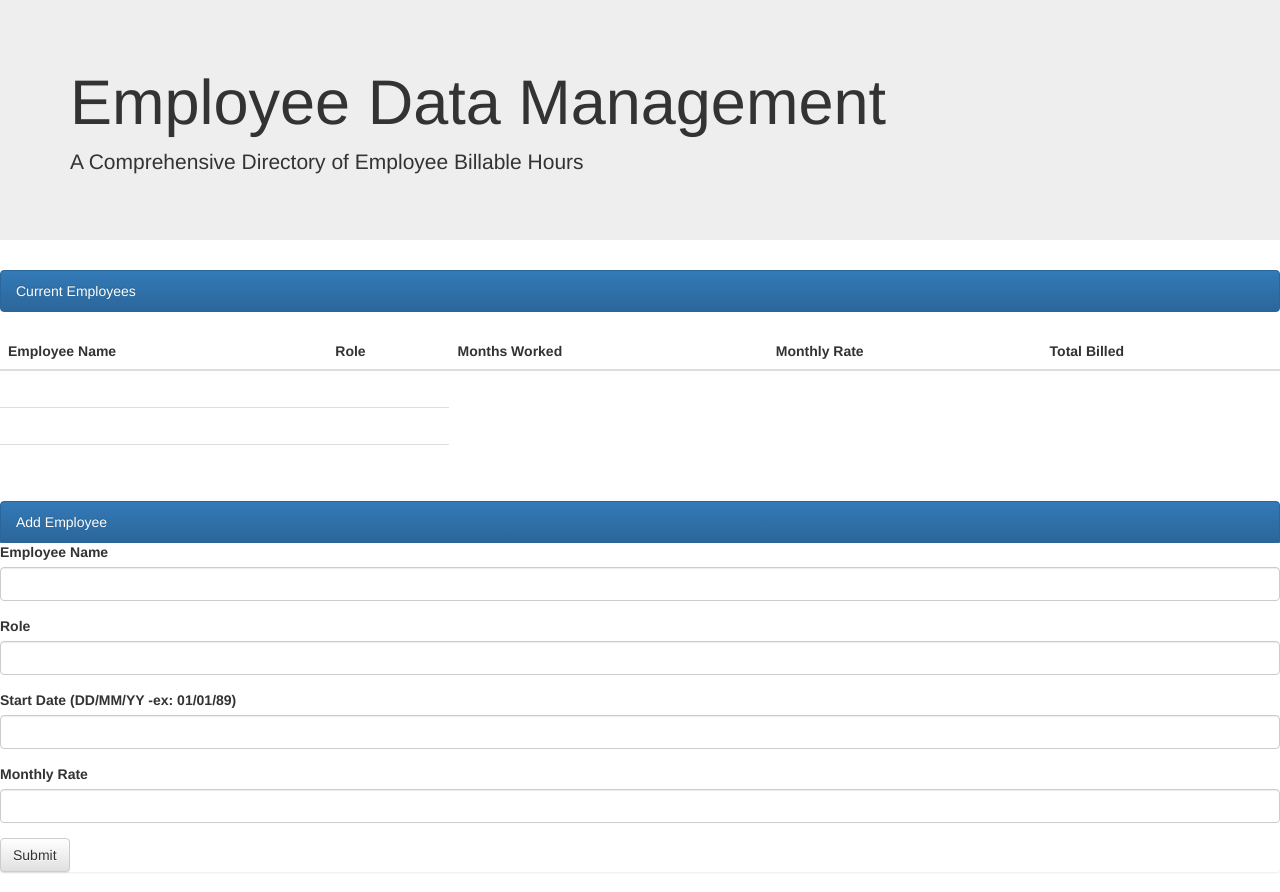
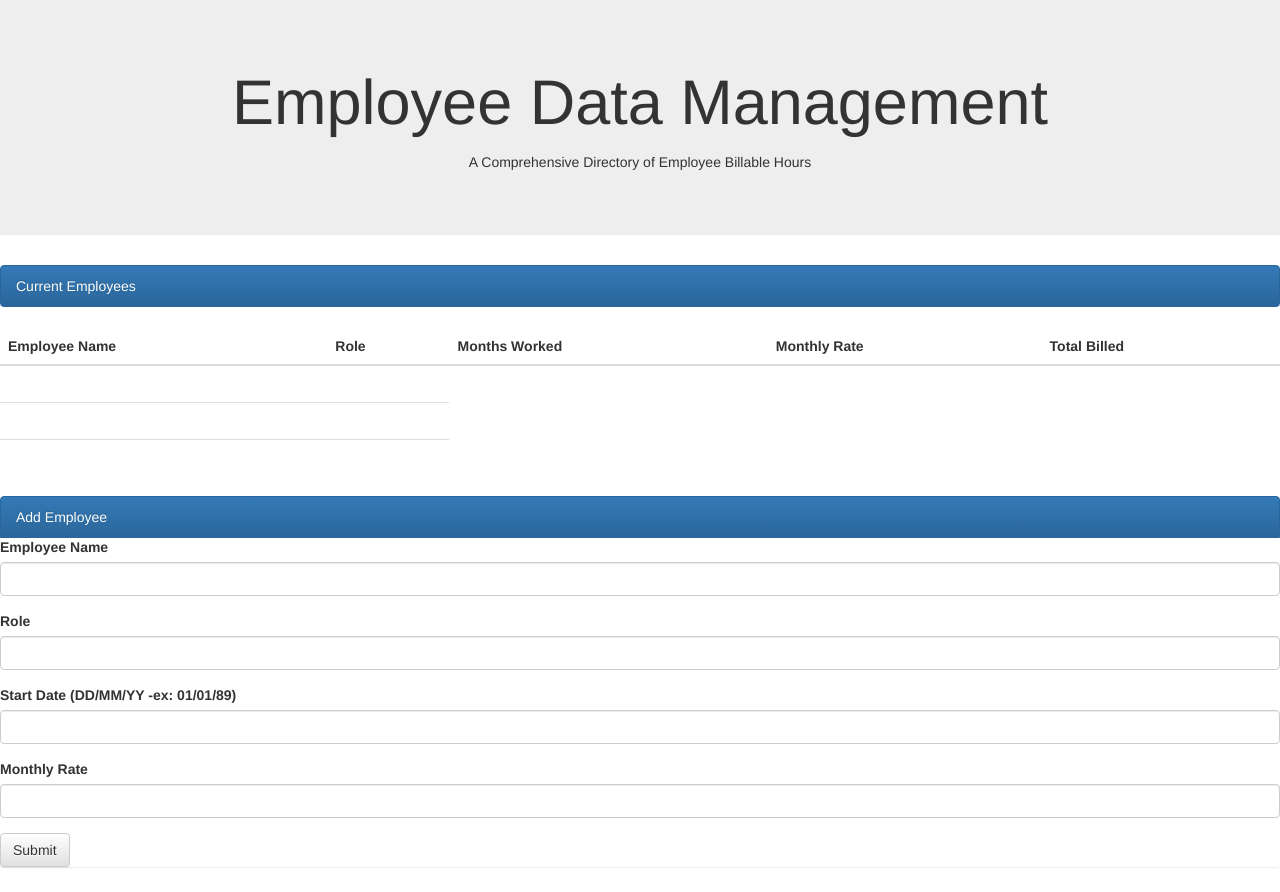
Before and after one commit to lvayavong/timesheet, a plain HTML site: page index.html in a window 1280 px wide. Drawn offline with nearby package versions, Linux system fonts and the light colour scheme.

Commit message:
timesheet

```diff
--- a/index.html
+++ b/index.html
@@ -17,8 +17,8 @@
 <body>
 	<div class="jumbotron">
 		<div class="container">
-  <h1>Employee Data Management</h1>
-  <p>A Comprehensive Directory of Employee Billable Hours</p>
+  <h1><center>Employee Data Management<center></h1>
+  <p><center>A Comprehensive Directory of Employee Billable Hours<center></p>
   </div>
 </div>
 <!--add employees-->
--- /dev/null
+++ b/style.css
@@ -0,0 +1,3 @@
+.jumbotron {
+	text-align: center;
+}
```
